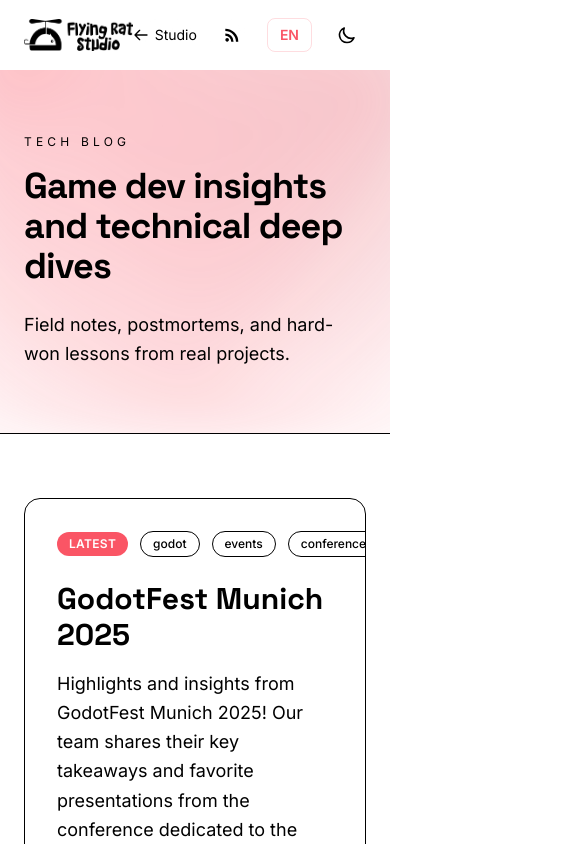
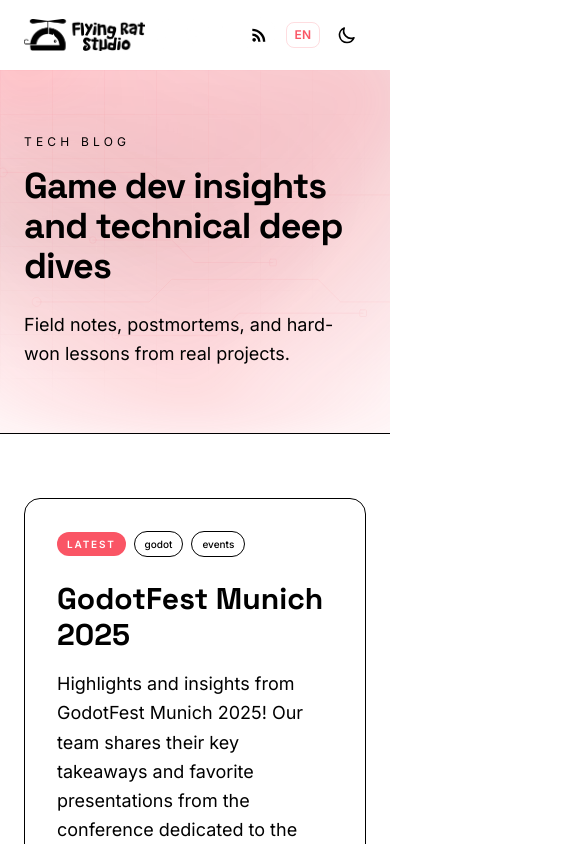
Before and after one commit to Flying-Rat/Blog-Next, a Next.js app: page / in a window 390 px wide. Shown: the top 844 px of the page, 585 px wide, since content can reach past the window. Built offline with nearby package versions, Linux system fonts and the light colour scheme; no server answers.

Commit message:
feat: enhance blog layout and styling with new hero elements and improved responsiveness

```diff
--- a/app/components/blog/BlogHeader.tsx
+++ b/app/components/blog/BlogHeader.tsx
@@ -17,7 +17,8 @@
 
   return (
     <header className="sticky top-0 z-50 glass py-4">
-      <div className="container mx-auto px-6 flex items-center justify-between">
+      <div className="container mx-auto px-6 flex flex-col gap-3 sm:flex-row sm:items-center sm:justify-between">
+        <div className="flex items-center justify-between sm:justify-start">
           <Link
             href="/"
             className="group flex items-center gap-3 transition-all duration-300 hover:opacity-90"
@@ -28,29 +29,32 @@
             </span>
           </Link>
 
-        <nav className="flex items-center gap-4">
+          <div className="flex items-center gap-2 sm:hidden">
             <a
-            href="https://flying-rat.studio"
-            rel="nofollow noopener"
-            className="text-sm text-[var(--color-text-secondary)] hover:text-[var(--color-accent)] transition-all duration-300 flex items-center gap-1.5 group"
+              href="/feed.xml"
+              className="p-2 rounded-lg transition-all duration-300 glass-subtle border border-transparent hover:border-[var(--color-border)]/30 text-[var(--color-text-muted)] hover:text-[var(--color-accent)] hover:shadow-sm"
+              aria-label={t("header.rssFeed")}
+              title={t("header.rssFeed")}
             >
-            <svg
-              className="w-4 h-4 transition-transform duration-300 group-hover:-translate-x-0.5"
-              fill="none"
-              viewBox="0 0 24 24"
-              stroke="currentColor"
-            >
-              <title>{t("header.backToStudio")}</title>
-              <path
-                strokeLinecap="round"
-                strokeLinejoin="round"
-                strokeWidth={2}
-                d="M10 19l-7-7m0 0l7-7m-7 7h18"
+              <svg className="w-5 h-5" viewBox="0 0 24 24" fill="currentColor">
+                <title>{t("header.rssFeed")}</title>
+                <path d="M6.18 15.64a2.18 2.18 0 0 1 2.18 2.18C8.36 19 7.38 20 6.18 20C5 20 4 19 4 17.82a2.18 2.18 0 0 1 2.18-2.18M4 4.44A15.56 15.56 0 0 1 19.56 20h-2.83A12.73 12.73 0 0 0 4 7.27V4.44m0 5.66a9.9 9.9 0 0 1 9.9 9.9h-2.83A7.07 7.07 0 0 0 4 12.93V10.1Z" />
+              </svg>
+            </a>
+            <LanguageToggle
+              currentLabel={languageLabels[language]}
+              nextLanguage={nextLanguage}
+              ariaLabel={t("header.toggleLanguage")}
             />
-            </svg>
-            <span className="hidden sm:inline">{t("header.backToStudio")}</span>
-            <span className="sm:hidden">{t("header.studio")}</span>
-          </a>
+            <ThemeToggle
+              lightLabel={t("header.lightMode")}
+              darkLabel={t("header.darkMode")}
+              ariaLabel={t("header.toggleTheme")}
+            />
+          </div>
+        </div>
+
+        <nav className="hidden sm:flex items-center gap-4 justify-end">
           <a
             href="/feed.xml"
             className="p-2 rounded-lg transition-all duration-300 glass-subtle border border-transparent hover:border-[var(--color-border)]/30 text-[var(--color-text-muted)] hover:text-[var(--color-accent)] hover:shadow-sm"
--- a/app/components/blog/HomePageContent.tsx
+++ b/app/components/blog/HomePageContent.tsx
@@ -18,6 +18,31 @@
       <section className="relative overflow-hidden border-b border-[var(--color-border)]/40 glass-card">
         <div className="absolute inset-0 pointer-events-none">
           <div className="hero-aurora" />
+          <div className="hero-matrix" />
+          <svg
+            className="hero-schematic"
+            viewBox="0 0 900 420"
+            role="presentation"
+            aria-hidden="true"
+          >
+            <g fill="none" stroke="currentColor" strokeLinecap="round" strokeLinejoin="round">
+              <path d="M60 70h260l40 40h220" />
+              <path d="M120 300h200l40-40h260l40 40h180" />
+              <path d="M620 110h200l40 40" />
+              <path d="M220 190h140l40 40h140" />
+              <path d="M260 360h180l40-40h220" />
+              <circle cx="60" cy="70" r="8" />
+              <circle cx="120" cy="300" r="8" />
+              <circle cx="620" cy="110" r="8" />
+              <circle cx="220" cy="190" r="6" />
+              <circle cx="260" cy="360" r="6" />
+              <rect x="574" y="104" width="12" height="12" rx="2" />
+              <rect x="834" y="294" width="12" height="12" rx="2" />
+              <rect x="854" y="144" width="12" height="12" rx="2" />
+              <rect x="534" y="224" width="12" height="12" rx="2" />
+              <rect x="694" y="314" width="12" height="12" rx="2" />
+            </g>
+          </svg>
           <div className="hero-grid" />
         </div>
         <div className="container mx-auto px-6 py-16 md:py-24">
@@ -46,14 +71,14 @@
                 <div className="reduce-motion-gradient absolute inset-0 bg-gradient-to-br from-[var(--color-accent)]/5 to-transparent opacity-0 group-hover:opacity-100 transition-opacity duration-500" />
 
                 <div className="relative">
-                  <div className="flex items-center gap-3 mb-6">
-                    <span className="px-3 py-1 text-xs font-semibold rounded-full bg-[var(--color-accent)] text-white uppercase tracking-wide">
+                  <div className="flex flex-wrap items-center gap-2 mb-6">
+                    <span className="px-2.5 py-1 text-[10px] font-semibold rounded-full bg-[var(--color-accent)] text-white uppercase tracking-[0.18em] sm:px-3 sm:py-1 sm:text-xs sm:tracking-wide">
                       {t("home.latest")}
                     </span>
-                    {featuredPost.categories?.map((category) => (
+                    {featuredPost.categories?.slice(0, 2).map((category) => (
                       <span
                         key={category}
-                        className="px-3 py-1 text-xs font-medium rounded-full glass-subtle border border-[var(--color-border)]/30 text-[var(--color-text-muted)]"
+                        className="px-2.5 py-1 text-[10px] font-medium rounded-full glass-subtle border border-[var(--color-border)]/30 text-[var(--color-text-muted)] sm:px-3 sm:py-1 sm:text-xs"
                       >
                         {category}
                       </span>
@@ -69,17 +94,17 @@
                   </p>
 
                   <div className="flex items-center justify-between">
-                    <div className="flex items-center gap-4 text-sm text-[var(--color-text-muted)]">
+                    <div className="flex flex-wrap items-center gap-2 text-[11px] text-[var(--color-text-muted)] sm:text-xs md:text-sm">
                       <time dateTime={featuredPost.date}>{formatDate(featuredPost.date)}</time>
                       <span className="w-1 h-1 rounded-full bg-[var(--color-text-subtle)]" />
                       <span>
                         {featuredPost.readingTime} {t("home.minRead")}
                       </span>
                       {getAuthors(featuredPost).length > 0 && (
-                        <>
+                        <span className="hidden sm:inline-flex items-center gap-2">
                           <span className="w-1 h-1 rounded-full bg-[var(--color-text-subtle)]" />
                           <span>{getAuthors(featuredPost).join(", ")}</span>
-                        </>
+                        </span>
                       )}
                     </div>
 
--- a/app/components/blog/LanguageToggle.tsx
+++ b/app/components/blog/LanguageToggle.tsx
@@ -25,7 +25,7 @@
     <button
       type="button"
       onClick={handleToggle}
-      className="relative px-3 py-1.5 rounded-lg text-sm font-semibold transition-all duration-300 glass-subtle text-[var(--color-accent)] border border-[var(--color-accent)]/20 hover:border-[var(--color-accent)]/40 hover:shadow-sm hover:shadow-[var(--color-accent)]/10"
+      className="relative px-2 py-1 text-xs font-semibold rounded-lg transition-all duration-300 glass-subtle text-[var(--color-accent)] border border-[var(--color-accent)]/20 hover:border-[var(--color-accent)]/40 hover:shadow-sm hover:shadow-[var(--color-accent)]/10 sm:px-3 sm:py-1.5 sm:text-sm"
       aria-label={ariaLabel}
     >
       {currentLabel}
--- a/app/globals.css
+++ b/app/globals.css
@@ -523,11 +523,70 @@
   opacity: 0.18;
 }
 
+.hero-schematic {
+  position: absolute;
+  inset: 0;
+  left: -8%;
+  width: 116%;
+  height: 100%;
+  color: var(--color-accent);
+  opacity: 0.12;
+  transform: scale(1.12);
+  transform-origin: left center;
+}
+
+html.light .hero-schematic {
+  opacity: 0.18;
+}
+
+.hero-matrix {
+  position: absolute;
+  inset: 0;
+  background-image:
+    linear-gradient(180deg, transparent 0%, rgba(0, 0, 0, 0.28) 45%, transparent 100%),
+    repeating-linear-gradient(
+      90deg,
+      color-mix(in srgb, var(--color-accent) 18%, transparent) 0,
+      color-mix(in srgb, var(--color-accent) 18%, transparent) 1px,
+      transparent 1px,
+      transparent 52px
+    ),
+    repeating-linear-gradient(
+      180deg,
+      color-mix(in srgb, var(--color-accent) 16%, transparent) 0,
+      color-mix(in srgb, var(--color-accent) 16%, transparent) 1px,
+      transparent 1px,
+      transparent 44px
+    );
+  mask-image: radial-gradient(circle at 20% 10%, black 0%, transparent 70%);
+  opacity: 0.32;
+}
+
 html.light .hero-grid {
   background-image:
     linear-gradient(rgba(0, 0, 0, 0.08) 1px, transparent 1px),
     linear-gradient(90deg, rgba(0, 0, 0, 0.08) 1px, transparent 1px);
   opacity: 0.2;
+}
+
+html.light .hero-matrix {
+  background-image:
+    linear-gradient(180deg, transparent 0%, rgba(0, 0, 0, 0.14) 45%, transparent 100%),
+    repeating-linear-gradient(
+      90deg,
+      color-mix(in srgb, var(--color-accent) 20%, transparent) 0,
+      color-mix(in srgb, var(--color-accent) 20%, transparent) 1px,
+      transparent 1px,
+      transparent 52px
+    ),
+    repeating-linear-gradient(
+      180deg,
+      color-mix(in srgb, var(--color-accent) 18%, transparent) 0,
+      color-mix(in srgb, var(--color-accent) 18%, transparent) 1px,
+      transparent 1px,
+      transparent 44px
+    );
+  opacity: 0.26;
 }
 
 @keyframes aurora-shift {
@@ -746,3 +805,39 @@
 .scroll-top-btn {
   box-shadow: 0 10px 30px color-mix(in srgb, var(--color-accent) 10%, transparent);
 }
+
+.prose {
+  overflow-wrap: anywhere;
+  word-break: break-word;
+  hyphens: auto;
+}
+
+.prose a,
+.prose :not(pre) > code {
+  overflow-wrap: anywhere;
+  word-break: break-word;
+}
+
+@media (max-width: 640px) {
+  .prose a {
+    display: inline-block;
+    max-width: 100%;
+    white-space: normal;
+    word-break: break-all;
+    overflow-wrap: anywhere;
+  }
+}
+
+.prose img,
+.prose video,
+.prose iframe {
+  max-width: 100%;
+  height: auto;
+}
+
+.prose table {
+  display: block;
+  width: 100%;
+  overflow-x: auto;
+  border-collapse: collapse;
+}
--- a/app/locales/cs.json
+++ b/app/locales/cs.json
@@ -53,6 +53,7 @@
   },
   "footer": {
     "rights": "Všechna práva vyhrazena.",
-    "cookies": "Žádné cookies, snědli jsme je. 🍪"
+    "cookies": "Žádné cookies, snědli jsme je. 🍪",
+    "studioSite": "Web studia"
   }
 }
--- a/app/locales/en.json
+++ b/app/locales/en.json
@@ -53,6 +53,7 @@
   },
   "footer": {
     "rights": "All rights reserved.",
-    "cookies": "No cookies here, we ate them all. 🍪"
+    "cookies": "No cookies here, we ate them all. 🍪",
+    "studioSite": "Studio homepage"
   }
 }
```
Also changed, not shown: app/components/blog/BlogFooter.tsx (+30 -0 lines), app/components/blog/HomePostFilter.tsx (+6 -7 lines). Lines whose indentation alone changed are shown as unchanged.
